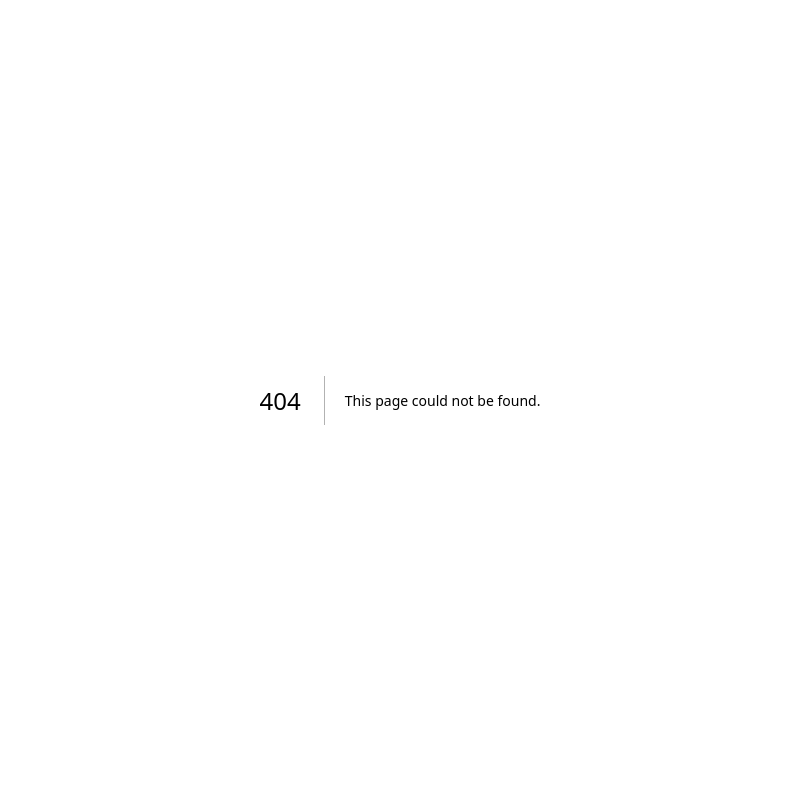
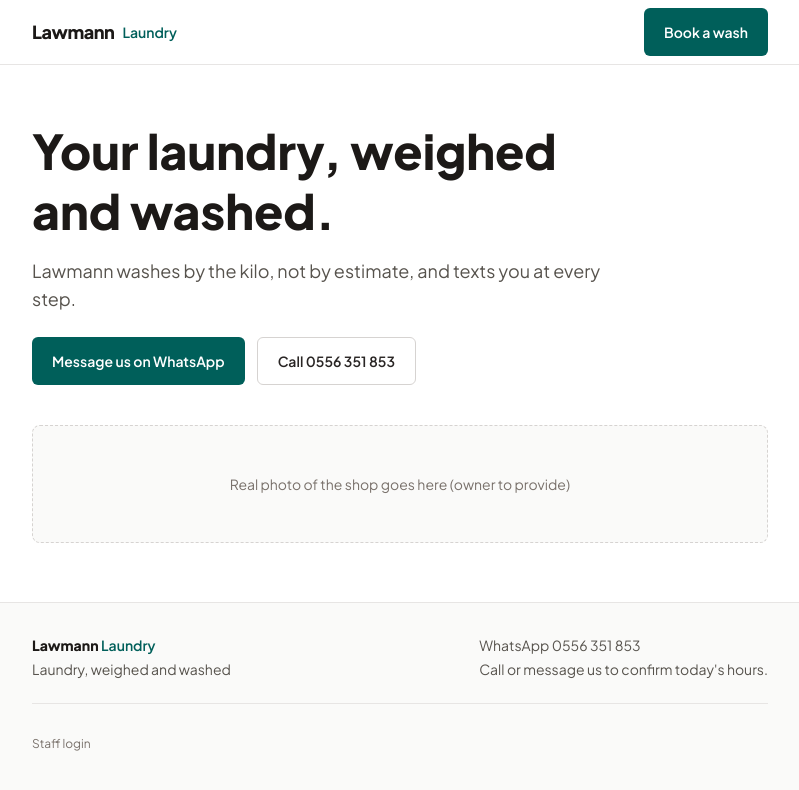
Before and after one commit to sambelteshazzar/LAWMANN-LAUNDRY, a Next.js app: page / in a window 1280 px wide. Before the commit this address had no page. Shown: the top 790 px of the page, without its empty margins (240-1039 px from the left). Built offline with nearby package versions, Linux system fonts and the light colour scheme.

Commit message:
Public shell and hero landing: WhatsApp booking, fold-line motif, staff login in footer

```diff
--- /dev/null
+++ b/src/app/(public)/layout.tsx
@@ -0,0 +1,47 @@
+import Link from 'next/link';
+import { SITE } from '@/lib/site';
+import { WhatsAppButton } from '@/components/public';
+
+/**
+ * The public shell: wordmark up top, WhatsApp booking one tap away, and the
+ * staff login tucked in the footer corner the way every professional
+ * competitor does it.
+ */
+
+export default function PublicLayout({ children }: { children: React.ReactNode }) {
+  return (
+    <div className="flex min-h-dvh flex-col bg-white">
+      <header className="sticky top-0 z-10 border-b border-stone-200 bg-white">
+        <div className="mx-auto flex min-h-16 w-full max-w-3xl items-center justify-between gap-3 px-4">
+          <Link href="/" className="flex min-h-12 items-center gap-2">
+            <span className="text-lg font-extrabold tracking-tight text-stone-900">{SITE.name}</span>
+            <span className="text-sm font-semibold text-teal-800">Laundry</span>
+          </Link>
+          <WhatsAppButton label="Book a wash" message="Hello Lawmann, I would like to book a laundry wash." />
+        </div>
+      </header>
+      <main className="flex-1">{children}</main>
+      <footer className="border-t border-stone-200 bg-stone-50">
+        <div className="mx-auto w-full max-w-3xl px-4 py-8">
+          <div className="flex flex-col gap-6 sm:flex-row sm:justify-between">
+            <div>
+              <p className="text-sm font-extrabold text-stone-900">
+                {SITE.name} <span className="font-semibold text-teal-800">Laundry</span>
+              </p>
+              <p className="mt-1 text-sm text-stone-600">{SITE.tagline}</p>
+            </div>
+            <div className="text-sm text-stone-600">
+              <p>WhatsApp {SITE.displayPhone}</p>
+              <p className="mt-1">{SITE.hours}</p>
+            </div>
+          </div>
+          <div className="mt-6 border-t border-stone-200 pt-4 text-xs text-stone-500">
+            <Link href="/app/login" className="inline-flex min-h-12 items-center hover:text-stone-700">
+              Staff login
+            </Link>
+          </div>
+        </div>
+      </footer>
+    </div>
+  );
+}
--- /dev/null
+++ b/src/app/(public)/page.tsx
@@ -0,0 +1,25 @@
+import { CallButton, PhotoPlaceholder, PublicPage, WhatsAppButton } from '@/components/public';
+
+export const metadata = { title: { absolute: 'Lawmann Laundry | Campus laundry at Legon' } };
+
+export default function LandingPage() {
+  return (
+    <PublicPage>
+      <section className="pb-12 pt-8 md:pt-14">
+        <h1 className="max-w-xl text-4xl font-extrabold leading-tight text-stone-900 md:text-5xl">
+          Your laundry, weighed and washed.
+        </h1>
+        <p className="mt-4 max-w-xl text-lg text-stone-600">
+          Lawmann washes by the kilo, not by estimate, and texts you at every step.
+        </p>
+        <div className="mt-6 flex flex-wrap gap-3">
+          <WhatsAppButton label="Message us on WhatsApp" message="Hello Lawmann, I would like to book a laundry wash." />
+          <CallButton />
+        </div>
+        <div className="mt-10">
+          <PhotoPlaceholder hint="Real photo of the shop goes here (owner to provide)" />
+        </div>
+      </section>
+    </PublicPage>
+  );
+}
--- /dev/null
+++ b/src/components/public.tsx
@@ -0,0 +1,48 @@
+import type { ReactNode } from 'react';
+import { SITE, whatsappUrl } from '@/lib/site';
+
+/**
+ * The public surface's shared primitives. The fold line is the identity
+ * motif: two hairlines one pixel apart, like a pressed fold. Every button is
+ * a real anchor (wa.me and tel:), 48px tall, teal-800 on white.
+ */
+
+export function FoldLine() {
+  return <div aria-hidden="true" className="h-[3px] w-full border-y border-stone-200" />;
+}
+
+export function PublicPage({ children }: { children: ReactNode }) {
+  return <div className="mx-auto w-full max-w-3xl px-4">{children}</div>;
+}
+
+export function WhatsAppButton({ label, message }: { label: string; message: string }) {
+  return (
+    <a
+      href={whatsappUrl(message)}
+      target="_blank"
+      rel="noopener noreferrer"
+      className="inline-flex min-h-12 items-center rounded-md bg-teal-800 px-5 text-sm font-semibold text-white hover:bg-teal-900"
+    >
+      {label}
+    </a>
+  );
+}
+
+export function CallButton() {
+  return (
+    <a
+      href={`tel:+${SITE.whatsappNumber}`}
+      className="inline-flex min-h-12 items-center rounded-md border border-stone-300 bg-white px-5 text-sm font-semibold text-stone-800 hover:bg-stone-100"
+    >
+      Call {SITE.displayPhone}
+    </a>
+  );
+}
+
+export function PhotoPlaceholder({ hint }: { hint: string }) {
+  return (
+    <div className="rounded-lg border border-dashed border-stone-300 bg-stone-50 px-4 py-12 text-center">
+      <p className="text-sm text-stone-500">{hint}</p>
+    </div>
+  );
+}
--- /dev/null
+++ b/src/lib/site.ts
@@ -0,0 +1,38 @@
+/**
+ * The public site's real constants. The WhatsApp number comes from the shop
+ * record in scripts/seed.ts (0556351853); the owner confirms it is the
+ * customer-facing line before launch (spec open items). AREAS are the real
+ * campus locations from the same seed list.
+ */
+
+export const SITE = {
+  name: 'Lawmann',
+  tagline: 'Laundry, weighed and washed',
+  whatsappNumber: '233556351853',
+  displayPhone: '0556 351 853',
+  hours: "Call or message us to confirm today's hours.",
+} as const;
+
+export const AREAS: readonly string[] = [
+  'Evandy',
+  'International Student Hostel',
+  'Pentagon (Blocks A & B)',
+  'Vikings',
+  'Bani',
+  'TF Hostel',
+  'Aseda Annex A',
+  'Valco',
+  'Hilla Limann',
+  'Kwapong',
+  'Elizabeth Sey',
+  'Jean Nelson Aka',
+  'Legon Hall',
+  'Mensah Sarbah',
+  'Akuafo',
+  'Volta',
+  'Commonwealth',
+];
+
+export function whatsappUrl(text: string): string {
+  return `https://wa.me/${SITE.whatsappNumber}?text=${encodeURIComponent(text)}`;
+}
```
